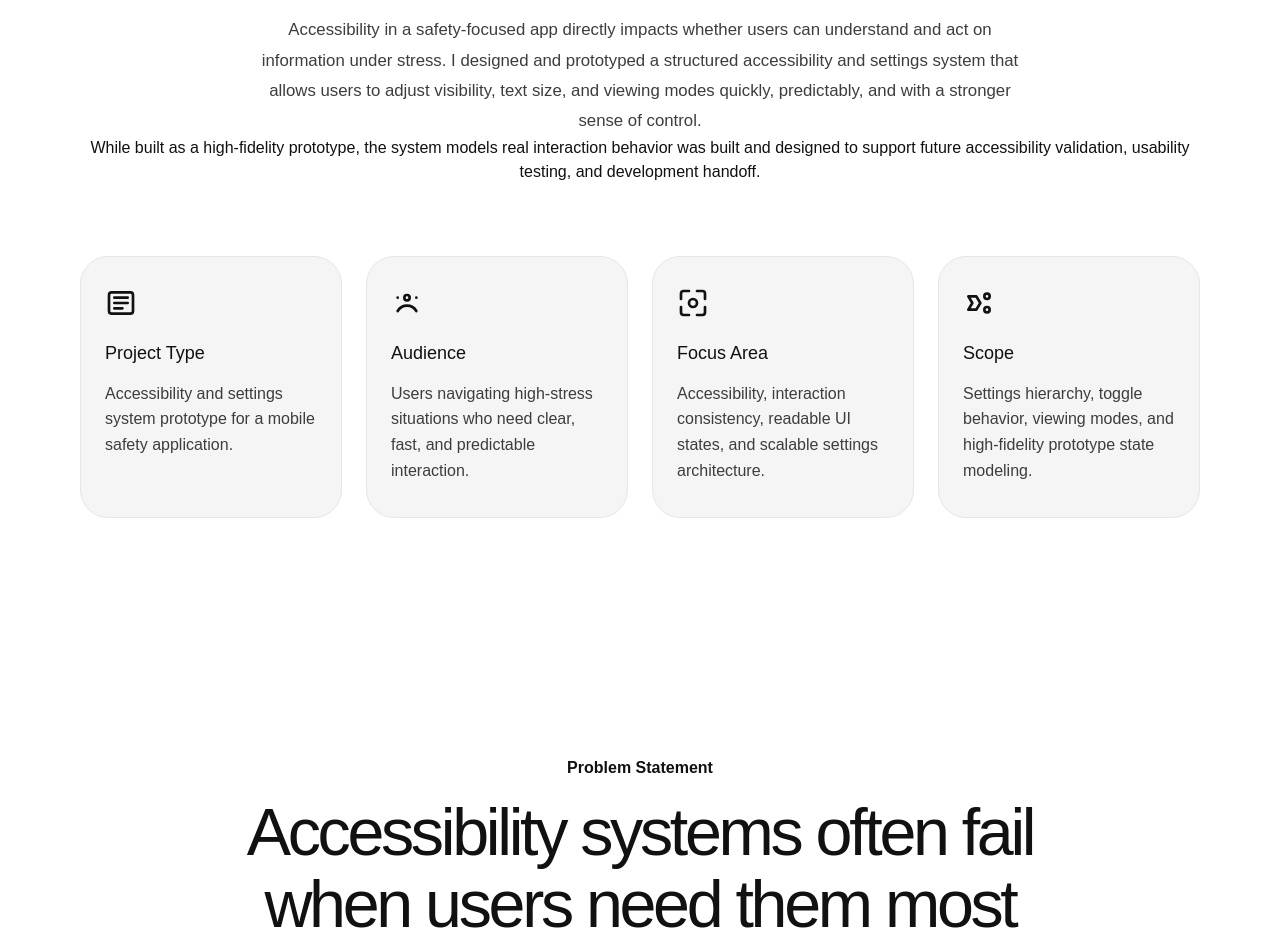
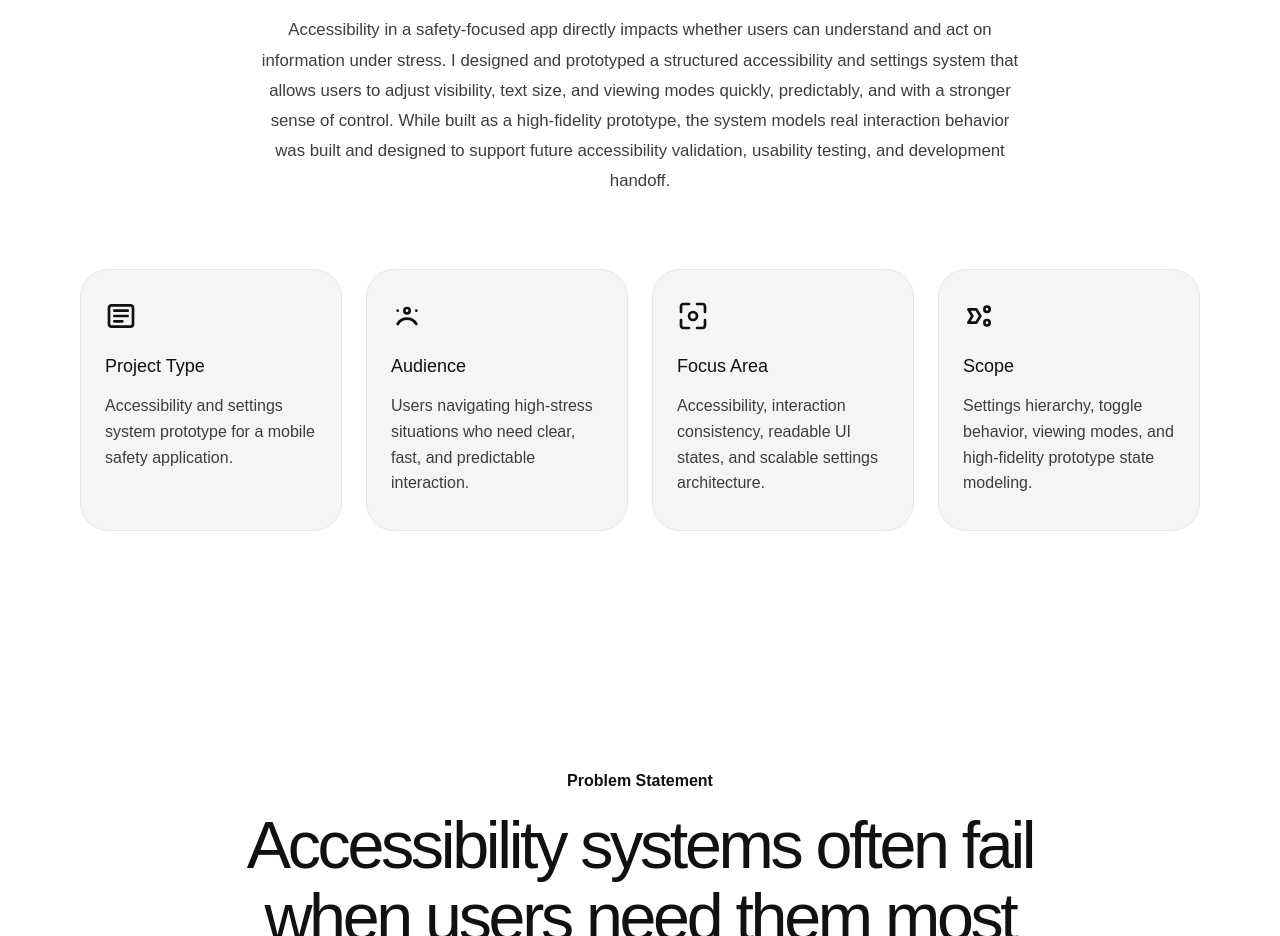
Before and after one commit to Clay-Dunagan/CDunagan-Portfolio-2026, a plain HTML site: page sheltr-case-study.html in a window 1280 px wide. Shown: the part 820-1756 px from the top of the page. Drawn offline with Linux system fonts and the light colour scheme.

Commit message:
Update sheltr-case-study.html

```diff
--- a/sheltr-case-study.html
+++ b/sheltr-case-study.html
@@ -178,8 +178,8 @@
       on information under stress. I designed and prototyped a structured accessibility and settings
       system that allows users to adjust visibility, text size, and viewing modes quickly, predictably,
       and with a stronger sense of control.
-    </p>
-    <p>While built as a high-fidelity prototype, the system models real interaction behavior was built
+
+      While built as a high-fidelity prototype, the system models real interaction behavior was built
       and designed to support future accessibility validation, usability testing, and development handoff.
     </p>
   </div>
```
